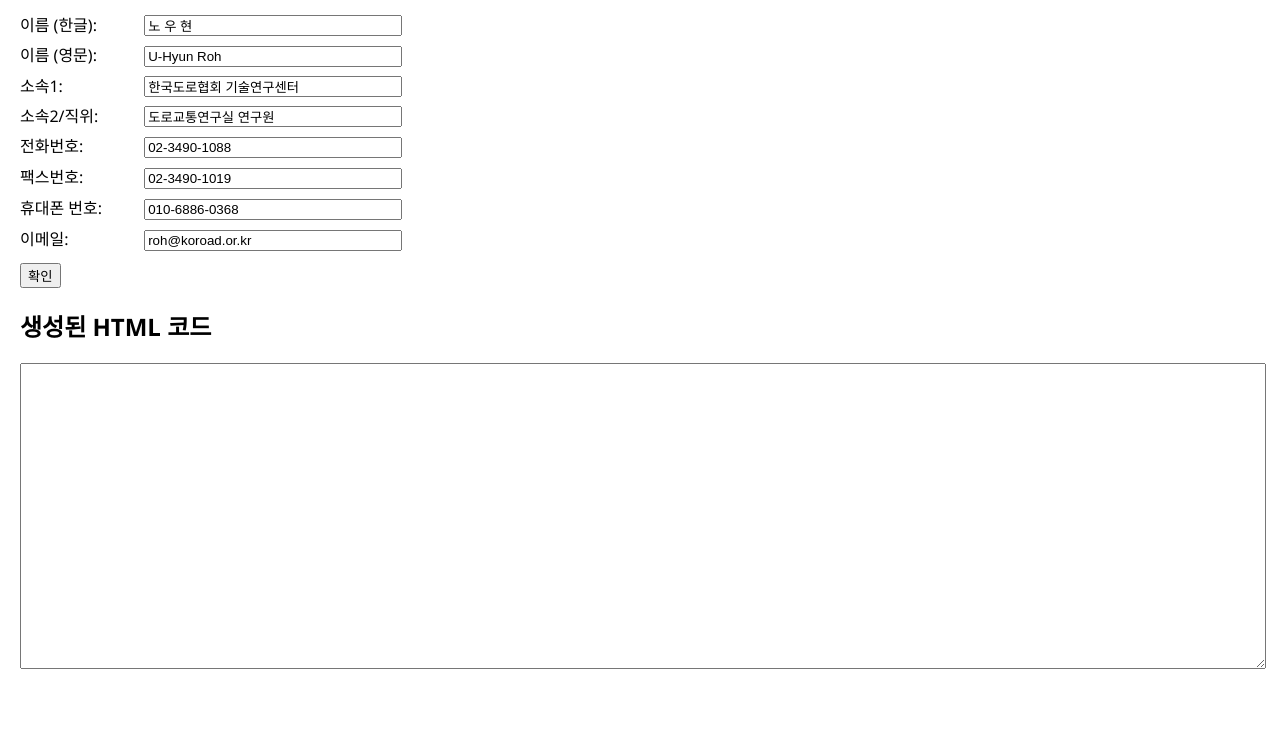
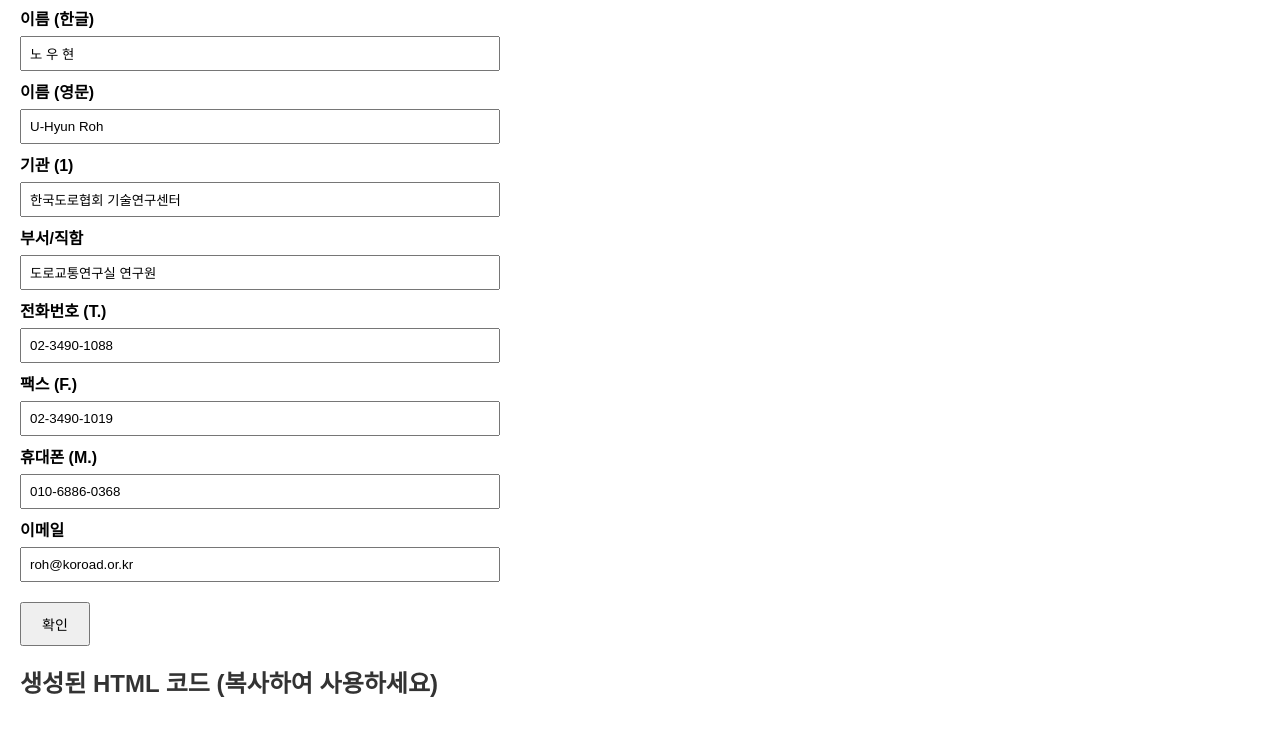
Before and after one commit to imonkfcwifi/index, a plain HTML site: page index.html in a window 1280 px wide. Shown: the part 83-812 px from the top of the page. Drawn offline with Linux system fonts and the light colour scheme.

Commit message:
Update index.html

```diff
--- a/index.html
+++ b/index.html
@@ -2,71 +2,101 @@
 <html lang="ko">
 <head>
   <meta charset="UTF-8">
-  <title>명함 HTML 생성기</title>
+  <title>명함 수정 및 HTML 생성기</title>
   <style>
-    body { font-family: 'Segoe UI', Tahoma, sans-serif; margin: 20px; }
-    form { margin-bottom: 20px; }
-    label { display: inline-block; width: 120px; margin-top: 6px; }
-    input { width: 250px; margin-top: 6px; }
-    textarea { width: 100%; font-family: monospace; }
+    body {
+      font-family: Arial, sans-serif;
+      margin: 20px;
+      line-height: 1.5;
+    }
+    h1, h2 {
+      color: #333;
+    }
+    .form-group {
+      margin-bottom: 10px;
+    }
+    label {
+      display: block;
+      font-weight: bold;
+      margin-bottom: 4px;
+    }
+    input {
+      width: 100%;
+      max-width: 480px;
+      padding: 8px;
+      box-sizing: border-box;
+    }
+    button {
+      padding: 10px 20px;
+      font-size: 14px;
+      margin-top: 10px;
+      cursor: pointer;
+    }
+    textarea {
+      width: 100%;
+      max-width: 480px;
+      height: 300px;
+      margin-top: 10px;
+      padding: 10px;
+      box-sizing: border-box;
+      font-family: monospace;
+    }
   </style>
 </head>
 <body>
-  <h1>명함 HTML 생성기</h1>
-  <form id="businessCardForm" onsubmit="generateHtml(); return false;">
-    <div>
-      <label for="koreanName">이름 (한글):</label>
-      <input type="text" id="koreanName" placeholder="노 우 현" value="노 우 현">
+  <h1>명함 수정 및 HTML 생성기</h1>
+  <form id="businessCardForm">
+    <div class="form-group">
+      <label for="name">이름 (한글)</label>
+      <input type="text" id="name" value="노 우 현">
     </div>
-    <div>
-      <label for="englishName">이름 (영문):</label>
-      <input type="text" id="englishName" placeholder="U‑Hyun Roh" value="U‑Hyun Roh">
+    <div class="form-group">
+      <label for="enName">이름 (영문)</label>
+      <input type="text" id="enName" value="U‑Hyun Roh">
     </div>
-    <div>
-      <label for="org1">소속1:</label>
-      <input type="text" id="org1" placeholder="한국도로협회 기술연구센터" value="한국도로협회 기술연구센터">
+    <div class="form-group">
+      <label for="org1">기관 (1)</label>
+      <input type="text" id="org1" value="한국도로협회 기술연구센터">
     </div>
-    <div>
-      <label for="org2">소속2/직위:</label>
-      <input type="text" id="org2" placeholder="도로교통연구실 연구원" value="도로교통연구실 연구원">
+    <div class="form-group">
+      <label for="org2">부서/직함</label>
+      <input type="text" id="org2" value="도로교통연구실 연구원">
     </div>
-    <div>
-      <label for="phone">전화번호:</label>
-      <input type="text" id="phone" placeholder="02-3490-1088" value="02-3490-1088">
+    <div class="form-group">
+      <label for="phone">전화번호 (T.)</label>
+      <input type="text" id="phone" value="02-3490-1088">
     </div>
-    <div>
-      <label for="fax">팩스번호:</label>
-      <input type="text" id="fax" placeholder="02-3490-1019" value="02-3490-1019">
+    <div class="form-group">
+      <label for="fax">팩스 (F.)</label>
+      <input type="text" id="fax" value="02-3490-1019">
     </div>
-    <div>
-      <label for="mobile">휴대폰 번호:</label>
-      <input type="text" id="mobile" placeholder="010-6886-0368" value="010-6886-0368">
+    <div class="form-group">
+      <label for="mobile">휴대폰 (M.)</label>
+      <input type="text" id="mobile" value="010-6886-0368">
     </div>
-    <div>
-      <label for="email">이메일:</label>
-      <input type="text" id="email" placeholder="roh@koroad.or.kr" value="roh@koroad.or.kr">
+    <div class="form-group">
+      <label for="email">이메일</label>
+      <input type="text" id="email" value="roh@koroad.or.kr">
     </div>
-    <div style="margin-top:12px;">
-      <button type="submit">확인</button>
-    </div>
+    <button type="button" onclick="generateHTML()">확인</button>
   </form>
 
-  <h2>생성된 HTML 코드</h2>
-  <textarea id="outputHtml" rows="20" readonly></textarea>
+  <h2>생성된 HTML 코드 (복사하여 사용하세요)</h2>
+  <textarea id="result" readonly></textarea>
 
   <script>
-    function generateHtml() {
-      var koreanName = document.getElementById('koreanName').value;
-      var englishName = document.getElementById('englishName').value;
-      var org1 = document.getElementById('org1').value;
-      var org2 = document.getElementById('org2').value;
-      var phone = document.getElementById('phone').value;
-      var fax = document.getElementById('fax').value;
-      var mobile = document.getElementById('mobile').value;
-      var email = document.getElementById('email').value;
+    function generateHTML() {
+      const name = document.getElementById("name").value;
+      const enName = document.getElementById("enName").value;
+      const org1 = document.getElementById("org1").value;
+      const org2 = document.getElementById("org2").value;
+      const phone = document.getElementById("phone").value;
+      const fax = document.getElementById("fax").value;
+      const mobile = document.getElementById("mobile").value;
+      const email = document.getElementById("email").value;
 
-      // 명함 HTML 구조 - 웹사이트와 프로필 이미지는 고정값입니다.
-      var htmlString = `<table cellpadding="0" cellspacing="0" style="width:480px;font-family:Segoe UI, Tahoma, sans-serif;">
+      const htmlCode = `
+<table cellpadding="0" cellspacing="0" style="width:480px;font-family:Segoe UI, Tahoma, sans-serif;">
   <tbody>
     <tr>
       <td style="padding:12px;background-color:#ffffff;border:1px solid #e0e0e0;border-radius:8px;">
@@ -80,13 +110,19 @@
               </td>
               <td style="padding-left:12px;vertical-align:middle;">
                 <div style="font-size:16px;font-weight:600;color:#222;">
-									<p style="font-family:굴림체;font-size:12pt;color:rgb(34, 34, 34);margin:0;line-height:1.2;">${koreanName} <span style="font-weight:400;font-size:14px;color:#555;">(${englishName})</span></p>
+                  <p style="font-family:굴림체;font-size:12pt;color:rgb(34, 34, 34);margin-top:0;margin-bottom:0;line-height:1.2;">
+                    ${name} <span style="font-weight:400;font-size:14px;color:#555;">(${enName})</span>
+                  </p>
                 </div>
                 <div style="margin-top:4px;font-size:13px;color:#666;">
-									<p style="font-family:굴림체;font-size:10pt;color:rgb(102, 102, 102);margin:0;line-height:1.2;">${org1}</p>
+                  <p style="font-family:굴림체;font-size:10pt;color:rgb(102, 102, 102);margin-top:0;margin-bottom:0;line-height:1.2;">
+                    ${org1}
+                  </p>
                 </div>
                 <div style="font-size:13px;color:#666;">
-									<p style="font-family:굴림체;font-size:10pt;color:rgb(102, 102, 102);margin:0;line-height:1.2;">${org2}</p>
+                  <p style="font-family:굴림체;font-size:10pt;color:rgb(102, 102, 102);margin-top:0;margin-bottom:0;line-height:1.2;">
+                    ${org2}
+                  </p>
                 </div>
               </td>
             </tr>
@@ -97,41 +133,42 @@
           <tbody>
             <tr>
               <td style="width:28px;vertical-align:middle;">
-								<p style="font-family:굴림체;font-size:9pt;color:#000;margin:0;line-height:1.2;">📞</p>
+                <p style="font-family:굴림체;font-size:9pt;color:rgb(0, 0, 0);margin:0;line-height:1.2;">📞</p>
               </td>
               <td style="vertical-align:middle;">
-								<p style="font-family:굴림체;font-size:9pt;color:#000;margin:0;line-height:1.2;">T. ${phone}</p>
+                <p style="font-family:굴림체;font-size:9pt;color:rgb(0, 0, 0);margin:0;line-height:1.2;">T. ${phone}</p>
               </td>
             </tr>
             <tr>
               <td style="padding-top:6px;vertical-align:middle;">
-								<p style="font-family:굴림체;font-size:9pt;color:#000;margin:0;line-height:1.2;">📠</p>
+                <p style="font-family:굴림체;font-size:9pt;color:rgb(0, 0, 0);margin:0;line-height:1.2;">📠</p>
               </td>
               <td style="padding-top:6px;vertical-align:middle;">
-								<p style="font-family:굴림체;font-size:9pt;color:#000;margin:0;line-height:1.2;">F. ${fax}</p>
+                <p style="font-family:굴림체;font-size:9pt;color:rgb(0, 0, 0);margin:0;line-height:1.2;">F. ${fax}</p>
               </td>
             </tr>
             <tr>
               <td style="padding-top:6px;vertical-align:middle;">
-								<p style="font-family:굴림체;font-size:9pt;color:#000;margin:0;line-height:1.2;">📱</p>
+                <p style="font-family:굴림체;font-size:9pt;color:rgb(0, 0, 0);margin:0;line-height:1.2;">📱</p>
               </td>
               <td style="padding-top:6px;vertical-align:middle;">
-								<p style="font-family:굴림체;font-size:9pt;color:#000;margin:0;line-height:1.2;">M. ${mobile}</p>
+                <p style="font-family:굴림체;font-size:9pt;color:rgb(0, 0, 0);margin:0;line-height:1.2;">M. ${mobile}</p>
               </td>
             </tr>
           </tbody>
         </table>
         <div style="margin-top:12px;font-size:12px;color:#777;">
-					<p style="font-family:굴림체;font-size:9pt;color:rgb(119,119,119);margin:0;line-height:1.2;">
+          <p style="font-family:굴림체;font-size:9pt;color:rgb(119, 119, 119);margin:0;line-height:1.2;">
             🌐 https://www.kroad.or.kr/ &nbsp;|&nbsp; ✉️ ${email}
           </p>
         </div>
       </td>
     </tr>
   </tbody>
-</table>`;
+</table>
+      `.trim();
 
-      document.getElementById('outputHtml').value = htmlString;
+      document.getElementById("result").value = htmlCode;
     }
   </script>
 </body>
```
Lines whose indentation alone changed are shown as unchanged.
